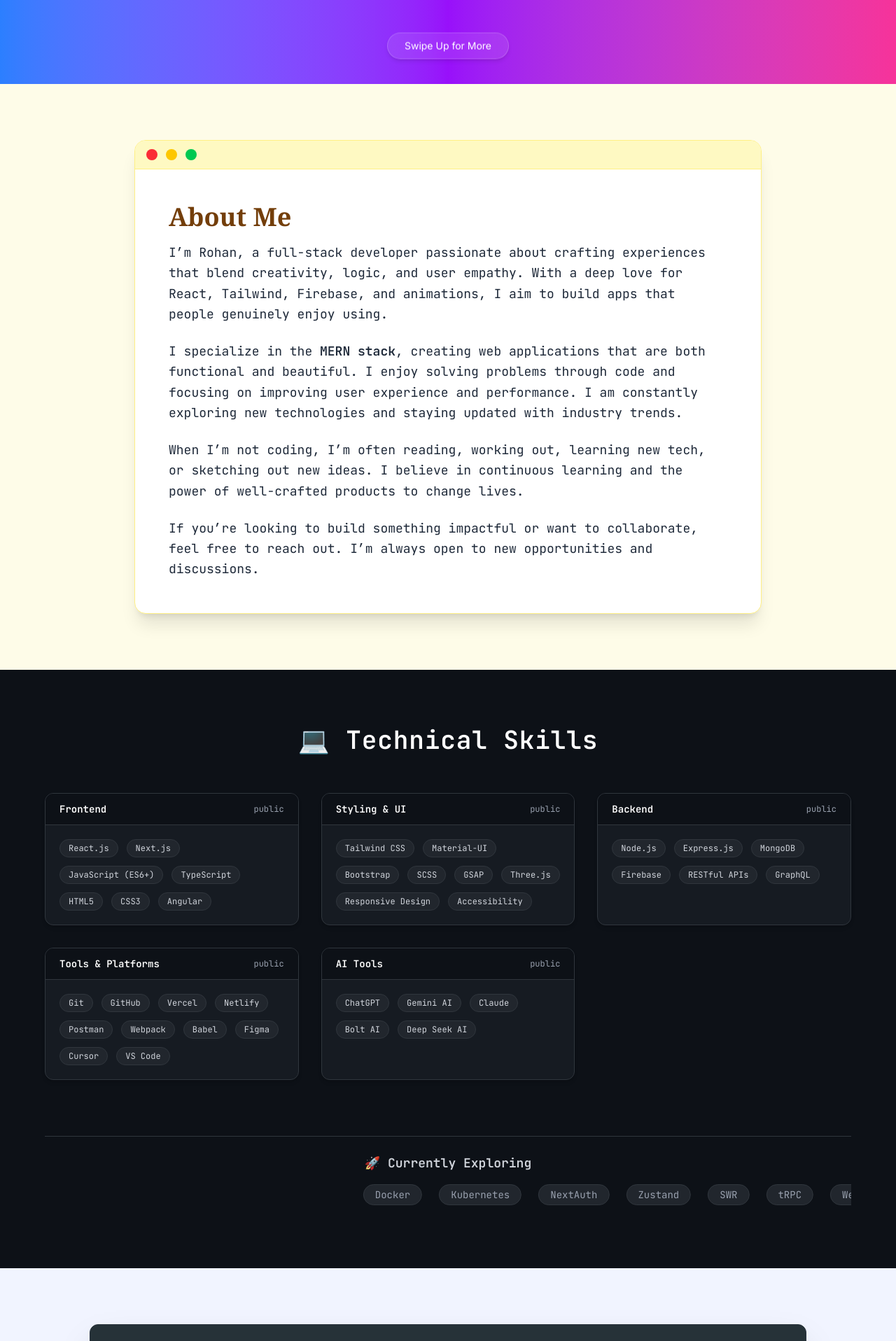
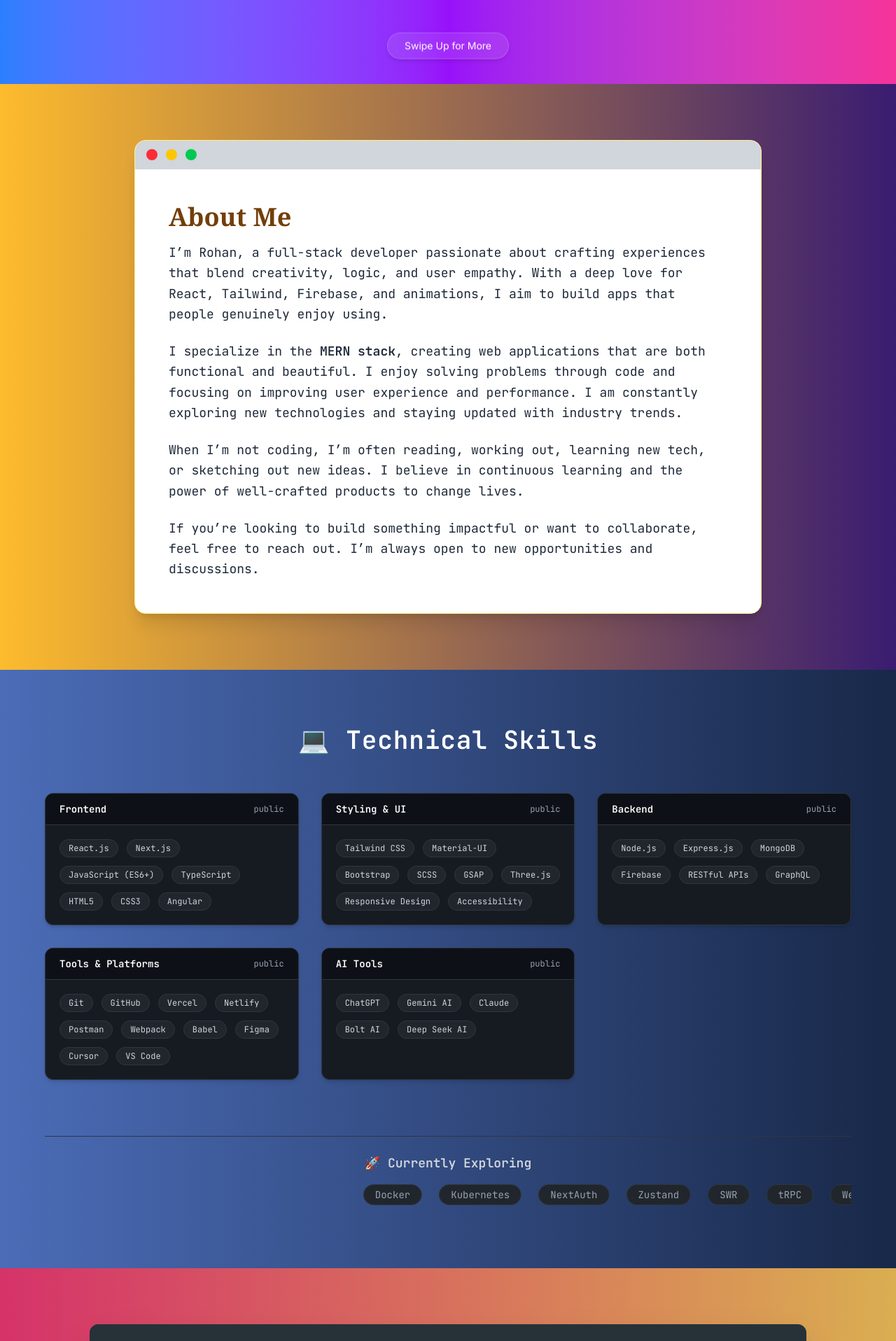
Before and after one commit to RohanShrivastava08/My-Modern-Portfolio, a React (Vite) app: page / in a window 1280 px wide. Shown: the part 680-2596 px from the top of the page at 70% size. Built offline with nearby package versions, Linux system fonts and the light colour scheme.

Commit message:
Gradient Color Modification

```diff
--- a/src/sections/About.jsx
+++ b/src/sections/About.jsx
@@ -5,7 +5,7 @@
   return (
     <section
       id="about"
-      className="min-h-screen bg-yellow-50 px-6 py-20 flex justify-center items-center"
+      className="min-h-screen px-6 py-20 flex justify-center items-center bg-[linear-gradient(90deg,_#FDBB2D_0%,_#3A1C71_100%)]"
     >
       <motion.div
         initial={{ opacity: 0, y: 40 }}
@@ -15,7 +15,7 @@
         className="w-full max-w-4xl bg-white rounded-2xl shadow-xl border border-yellow-200 overflow-hidden"
       >
         {/* Window Controls */}
-        <div className="flex items-center justify-start space-x-3 px-4 py-3 bg-yellow-100 border-b border-yellow-200">
+        <div className="flex items-center justify-start space-x-3 px-4 py-3 bg-gray-300 border-b border-gray-300">
           <span className="w-4 h-4 rounded-full bg-red-500 cursor-pointer"></span>
           <span className="w-4 h-4 rounded-full bg-yellow-400 cursor-pointer"></span>
           <span className="w-4 h-4 rounded-full bg-green-500 cursor-pointer"></span>
--- a/src/sections/Footer.jsx
+++ b/src/sections/Footer.jsx
@@ -53,14 +53,14 @@
             className="flex space-x-5 text-2xl"
           >
             <a
-              href="mailto:example@email.com"
+              href="rohansh0808@email.com"
               className="hover:text-blue-600 transition-transform duration-300 transform hover:scale-110"
               aria-label="Email"
             >
               <FiMail />
             </a>
             <a
-              href="https://github.com/yourusername"
+              href="https://github.com/RohanShrivastava08"
               target="_blank"
               rel="noopener noreferrer"
               className="hover:text-gray-800 transition-transform duration-300 transform hover:scale-110"
@@ -69,7 +69,7 @@
               <FiGithub />
             </a>
             <a
-              href="https://linkedin.com/in/yourusername"
+              href="https://www.linkedin.com/in/rohan-shrivastava-887a15251/"
               target="_blank"
               rel="noopener noreferrer"
               className="hover:text-blue-700 transition-transform duration-300 transform hover:scale-110"
@@ -78,7 +78,7 @@
               <FiLinkedin />
             </a>
             <a
-              href="https://twitter.com/yourusername"
+              href="https://twitter.com/rohan_sh0808"
               target="_blank"
               rel="noopener noreferrer"
               className="hover:text-sky-500 transition-transform duration-300 transform hover:scale-110"
--- a/src/sections/TechStack.jsx
+++ b/src/sections/TechStack.jsx
@@ -33,7 +33,7 @@
   return (
     <section
       id="tech"
-      className="min-h-screen bg-[#0d1117] text-white px-6 py-20 font-['JetBrains_Mono','Inter','monospace']"
+      className="min-h-screen bg-[#0d1117] text-white px-6 py-20 font-['JetBrains_Mono','Inter','monospace'] bg-[linear-gradient(90deg,_#4b6cb7_0%,_#182848_100%)]"
     >
       <div className="max-w-6xl mx-auto">
 
--- a/src/sections/WorkExperience.jsx
+++ b/src/sections/WorkExperience.jsx
@@ -36,7 +36,7 @@
   return (
     <section
       id="experience"
-      className="min-h-screen bg-[#f1f4ff] text-white py-20 px-4 flex items-center justify-center font-['JetBrains_Mono','monospace']"
+      className="min-h-screen bg-[#f1f4ff] text-white py-20 px-4 flex items-center justify-center font-['JetBrains_Mono','monospace'] bg-[linear-gradient(90deg,_#d53369_0%,_#daae51_100%)]"
     >
       <motion.div
         initial={{ opacity: 0, y: 30 }}
```
